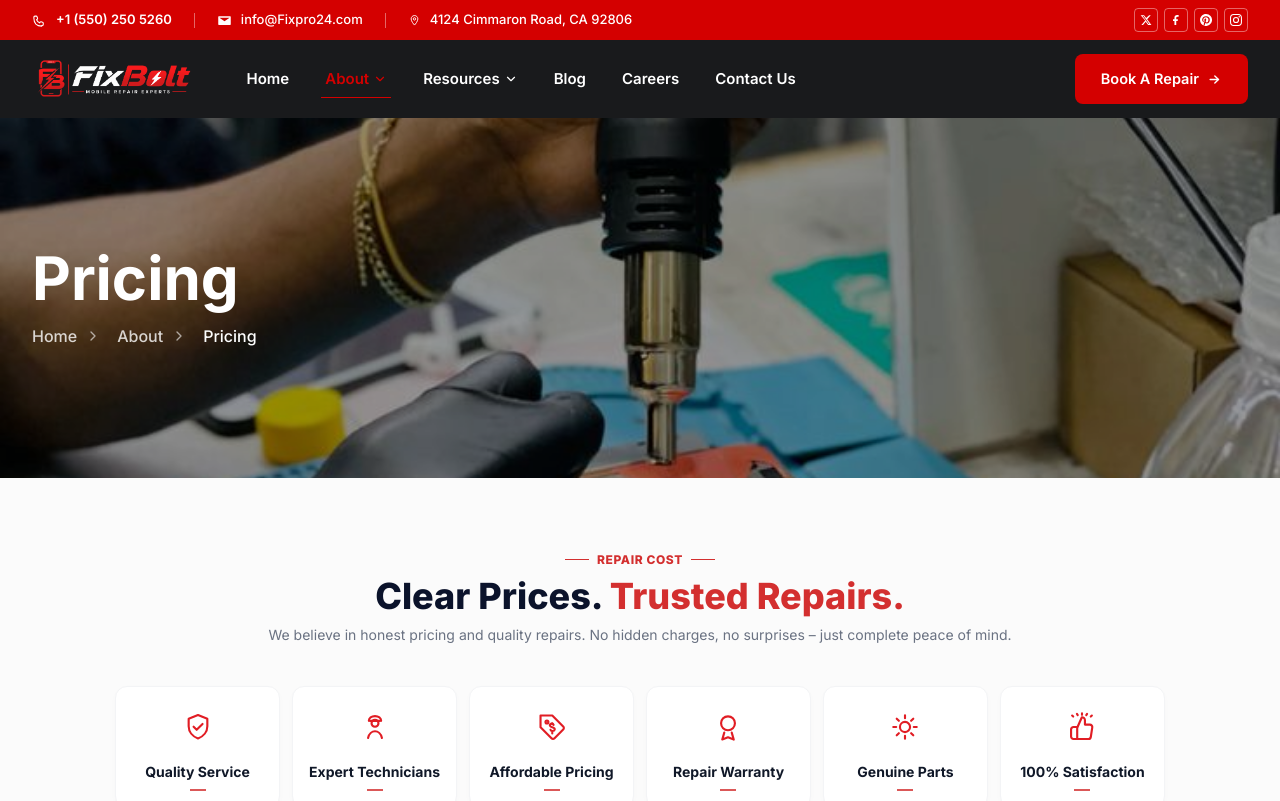
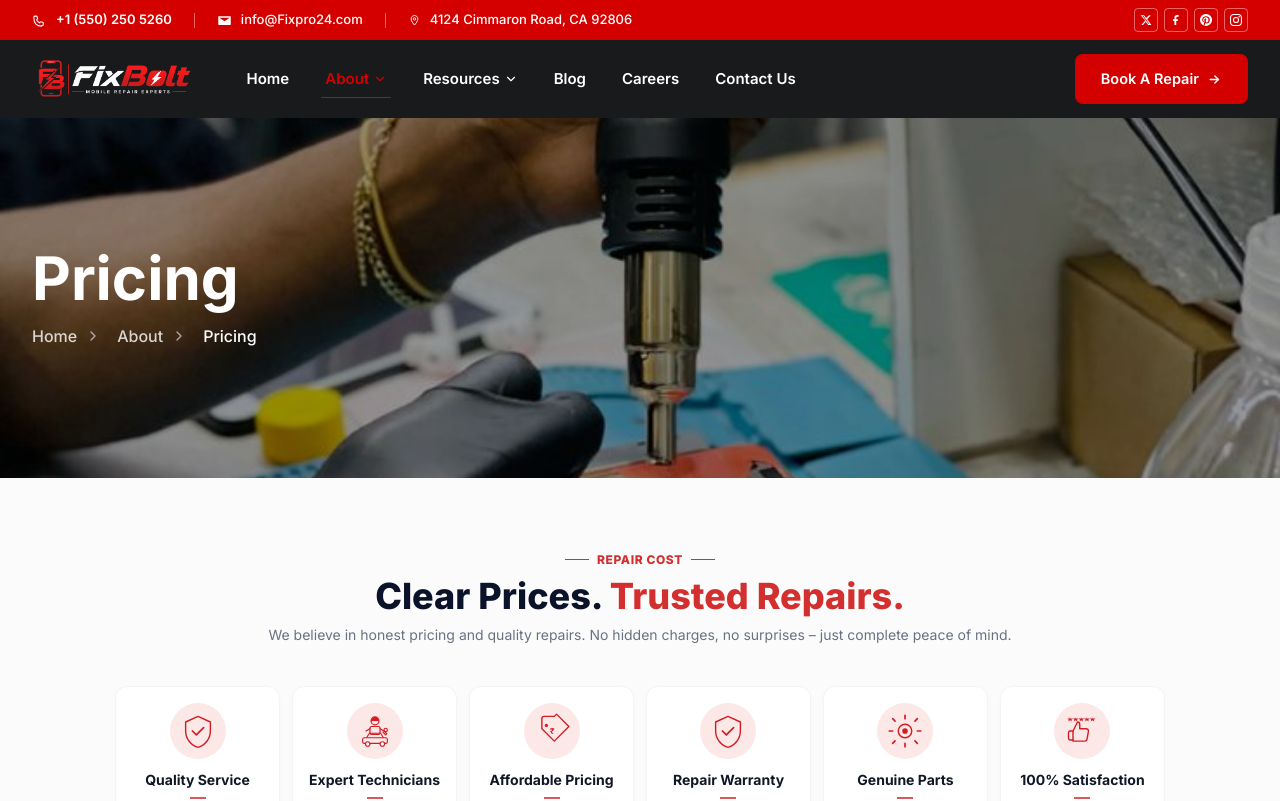
Before and after one commit to DipakSingh0111/fixbolt, a Next.js app: page /pricing in a window 1280 px wide. Shown: the top 801 px of the page. Built offline with nearby package versions, Linux system fonts and the light colour scheme.

Commit message:
update princing page icons

```diff
--- a/app/common/RepairPricingSection.tsx
+++ b/app/common/RepairPricingSection.tsx
@@ -20,45 +20,129 @@ import {
 import { site, SectionProps, PricingData } from "@/data";
 
 const CustomIcons = {
+  // Shield with checkmark — Quality Service
   QualityService: (props: React.SVGProps<SVGSVGElement>) => (
-    <svg viewBox="0 0 24 24" fill="none" stroke="currentColor" strokeWidth="1.6" strokeLinecap="round" strokeLinejoin="round" {...props}>
-      <path d="M12 3 5 5.8v5.6c0 4.2 2.9 7.7 7 9.2 4.1-1.5 7-5 7-9.2V5.8L12 3Z" />
-      <path d="m8.7 11.8 2.3 2.3 4.4-4.4" />
+    <svg viewBox="0 0 64 64" fill="none" xmlns="http://www.w3.org/2000/svg" {...props}>
+      <path
+        d="M32 6L10 16v16c0 13.3 9.3 25.7 22 29 12.7-3.3 22-15.7 22-29V16L32 6Z"
+        fill="#fde8e8"
+        stroke="#d31c24"
+        strokeWidth="2.5"
+        strokeLinejoin="round"
+      />
+      <path
+        d="M22 32l7 7 13-13"
+        stroke="#d31c24"
+        strokeWidth="3"
+        strokeLinecap="round"
+        strokeLinejoin="round"
+      />
     </svg>
   ),
+
+  // Mechanic person with car — Expert Technicians
   ExpertTechnicians: (props: React.SVGProps<SVGSVGElement>) => (
-    <svg viewBox="0 0 24 24" fill="none" stroke="currentColor" strokeWidth="1.6" strokeLinecap="round" strokeLinejoin="round" {...props}>
-      <circle cx="12" cy="9.2" r="2.6" />
-      <path d="M8.2 7.4h7.6" />
-      <path d="M7.4 7.4c0-2.2 2-3.6 4.6-3.6s4.6 1.4 4.6 3.6" />
-      <path d="M6.8 20.2c.7-3.2 3-5 5.2-5s4.5 1.8 5.2 5" />
+    <svg viewBox="0 0 64 64" fill="none" xmlns="http://www.w3.org/2000/svg" {...props}>
+      {/* head */}
+      <circle cx="32" cy="14" r="7" fill="#fde8e8" stroke="#d31c24" strokeWidth="2.2" />
+      {/* helmet/cap */}
+      <path d="M25 14c0-3.9 3.1-7 7-7s7 3.1 7 7" fill="#d31c24" />
+      {/* body / torso */}
+      <rect x="23" y="24" width="18" height="14" rx="3" fill="#fde8e8" stroke="#d31c24" strokeWidth="2.2" />
+      {/* arms */}
+      <path d="M23 28l-7 4M41 28l7 4" stroke="#d31c24" strokeWidth="2.2" strokeLinecap="round" />
+      {/* wrench in right hand */}
+      <path d="M48 32l5 5-2 2-5-5" stroke="#d31c24" strokeWidth="2" strokeLinecap="round" />
+      <circle cx="51" cy="30" r="3" stroke="#d31c24" strokeWidth="2" />
+      {/* car body */}
+      <rect x="10" y="44" width="44" height="10" rx="3" fill="#fde8e8" stroke="#d31c24" strokeWidth="2" />
+      <path d="M17 44l5-8h20l5 8" stroke="#d31c24" strokeWidth="2" strokeLinejoin="round" />
+      <circle cx="19" cy="55" r="4" fill="white" stroke="#d31c24" strokeWidth="2" />
+      <circle cx="45" cy="55" r="4" fill="white" stroke="#d31c24" strokeWidth="2" />
     </svg>
   ),
+
+  // Price tag with ₹ — Affordable Pricing
   AffordablePricing: (props: React.SVGProps<SVGSVGElement>) => (
-    <svg viewBox="0 0 24 24" fill="none" stroke="currentColor" strokeWidth="1.6" strokeLinecap="round" strokeLinejoin="round" {...props}>
-      <path d="M12.2 3.4 20.4 11.6a1.6 1.6 0 0 1 0 2.3l-6.5 6.5a1.6 1.6 0 0 1-2.3 0L3.4 12.2V3.4h8.8Z" />
-      <circle cx="8.2" cy="8.2" r="1.1" />
-      <path d="M13.2 10.4c-.4-1.2-2.4-1.3-2.8 0-.3 1 1 1.5 1.8 1.8.9.3 2.1.8 1.8 1.9-.4 1.3-2.6 1.2-3.1 0" />
-      <path d="M12.2 9.2v.6M12.2 16.2v.6" />
+    <svg viewBox="0 0 64 64" fill="none" xmlns="http://www.w3.org/2000/svg" {...props}>
+      <path
+        d="M36 6H18a4 4 0 0 0-4 4v18l22 22 26-26L40 2l-4 4Z"
+        fill="#fde8e8"
+        stroke="#d31c24"
+        strokeWidth="2.5"
+        strokeLinejoin="round"
+      />
+      <circle cx="22" cy="22" r="3" fill="#d31c24" />
+      {/* ₹ symbol */}
+      <text x="28" y="38" fontSize="14" fill="#d31c24" fontWeight="bold" fontFamily="serif">₹</text>
     </svg>
   ),
+
+  // Shield with check medal — Repair Warranty
   RepairWarranty: (props: React.SVGProps<SVGSVGElement>) => (
-    <svg viewBox="0 0 24 24" fill="none" stroke="currentColor" strokeWidth="1.6" strokeLinecap="round" strokeLinejoin="round" {...props}>
-      <circle cx="12" cy="9.2" r="5.2" />
-      <path d="m9.2 16.2-1.5 5.2 4.3-1.7 4.3 1.7-1.5-5.2" />
+    <svg viewBox="0 0 64 64" fill="none" xmlns="http://www.w3.org/2000/svg" {...props}>
+      <path
+        d="M32 6L10 16v16c0 13.3 9.3 25.7 22 29 12.7-3.3 22-15.7 22-29V16L32 6Z"
+        fill="#fde8e8"
+        stroke="#d31c24"
+        strokeWidth="2.5"
+        strokeLinejoin="round"
+      />
+      <path
+        d="M22 32l7 7 13-13"
+        stroke="#d31c24"
+        strokeWidth="3"
+        strokeLinecap="round"
+        strokeLinejoin="round"
+      />
     </svg>
   ),
+
+  // Gear / cog — Genuine Parts
   GenuineParts: (props: React.SVGProps<SVGSVGElement>) => (
-    <svg viewBox="0 0 24 24" fill="none" stroke="currentColor" strokeWidth="1.6" strokeLinecap="round" strokeLinejoin="round" {...props}>
-      <path d="M12 8.2a3.8 3.8 0 1 1 0 7.6 3.8 3.8 0 0 1 0-7.6Z" />
-      <path d="M12 3.2v2.2M12 18.6v2.2M20.8 12h-2.2M5.4 12H3.2M18.2 5.8l-1.6 1.6M7.4 16.6l-1.6 1.6M18.2 18.2l-1.6-1.6M7.4 7.4 5.8 5.8" />
+    <svg viewBox="0 0 64 64" fill="none" xmlns="http://www.w3.org/2000/svg" {...props}>
+      <path
+        d="M32 20a12 12 0 1 1 0 24 12 12 0 0 1 0-24Z"
+        fill="#fde8e8"
+        stroke="#d31c24"
+        strokeWidth="2.5"
+      />
+      <path
+        d="M32 4v6M32 54v6M4 32h6M54 32h6M10.1 10.1l4.2 4.2M49.7 49.7l4.2 4.2M10.1 53.9l4.2-4.2M49.7 14.3l4.2-4.2"
+        stroke="#d31c24"
+        strokeWidth="3"
+        strokeLinecap="round"
+      />
+      <circle cx="32" cy="32" r="5" fill="#d31c24" />
     </svg>
   ),
+
+  // Stars + thumbs up — 100% Satisfaction
   Satisfaction: (props: React.SVGProps<SVGSVGElement>) => (
-    <svg viewBox="0 0 24 24" fill="none" stroke="currentColor" strokeWidth="1.6" strokeLinecap="round" strokeLinejoin="round" {...props}>
-      <path d="m4.6 3.4.8.8M8.2 2.2l.6.9M12 1.8v1.1M15.8 2.2l-.6.9M19.4 3.4l-.8.8" />
-      <path d="M14.2 10.2V6.8a2.2 2.2 0 0 0-2.3-2.1L8.4 12.6V21h8.4a1.8 1.8 0 0 0 1.8-1.5l1.1-7.2a1.8 1.8 0 0 0-1.8-2.1h-3.7Z" />
-      <path d="M8.4 21H5.6A1.8 1.8 0 0 1 3.8 19.2v-5.4A1.8 1.8 0 0 1 5.6 12h2.8" />
+    <svg viewBox="0 0 64 64" fill="none" xmlns="http://www.w3.org/2000/svg" {...props}>
+      {/* stars row */}
+      {[6, 16, 26, 36, 46].map((x, i) => (
+        <path
+          key={i}
+          d={`M${x + 4} 6l1.2 3.6H${x + 10}l-3 2.2 1.1 3.4-3.3-2.4-3.3 2.4 1.1-3.4-3-2.2h4.8Z`}
+          fill="#d31c24"
+        />
+      ))}
+      {/* thumbs up */}
+      <path
+        d="M28 28v-8a4 4 0 0 0-4-4l-8 16v18h21a4 4 0 0 0 4-3.4l2.4-14A4 4 0 0 0 39.4 28H28Z"
+        fill="#fde8e8"
+        stroke="#d31c24"
+        strokeWidth="2.5"
+        strokeLinejoin="round"
+      />
+      <path
+        d="M16 32H11a3 3 0 0 0-3 3v10a3 3 0 0 0 3 3h5"
+        stroke="#d31c24"
+        strokeWidth="2.5"
+        strokeLinecap="round"
+        strokeLinejoin="round"
+      />
     </svg>
   ),
 };
@@ -109,8 +193,8 @@ export default function RepairPricingSection({ data, className }: SectionProps<P
                 key={idx}
                 className="bg-white rounded-xl p-4 flex flex-col items-center justify-center border border-gray-100 shadow-[0_2px_10px_-3px_rgba(0,0,0,0.04)]"
               >
-                <div className="mb-3 grid size-12 place-items-center text-[#e11d24]">
-                  <Icon className="h-8 w-8" />
+                <div className="mb-3 flex h-14 w-14 items-center justify-center rounded-full bg-[#fde8e8]">
+                  <Icon className="h-9 w-9" />
                 </div>
                 <span className="text-sm font-bold text-gray-900 text-center leading-tight">
                   {feat.title}
```
